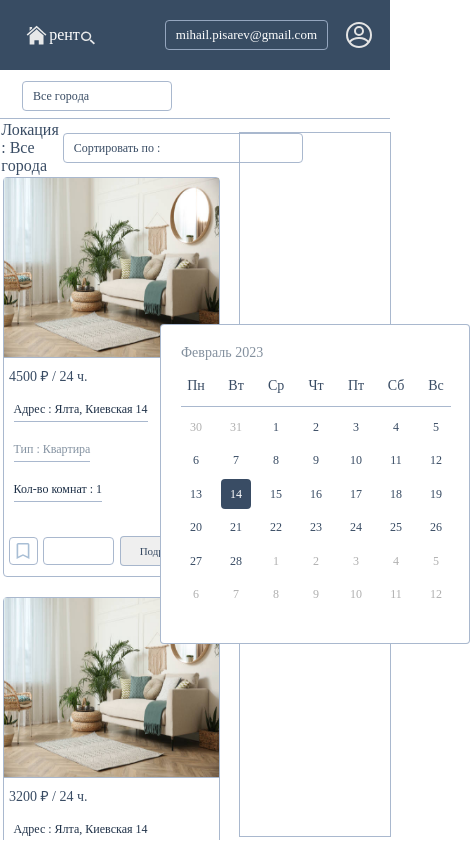
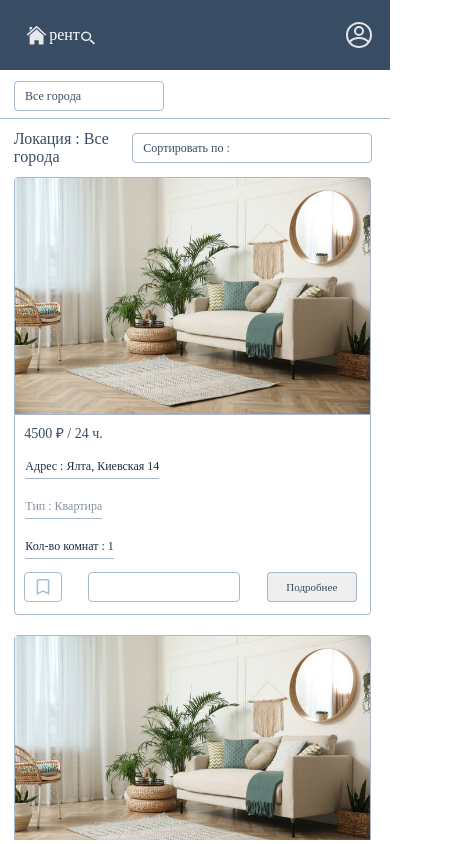
Before and after one commit to codeboxKenobi/rentorium-app, a Vue app: page / in a window 390 px wide. Shown: the whole page, 470 px wide, since content can reach past the window. Built offline with nearby package versions, Linux system fonts and the light colour scheme; a web font is replaced by a local one.

Commit message:
added: adaptive in OrderSubSectCmp

```diff
--- a/src/components/UI/AccountServCmp.vue
+++ b/src/components/UI/AccountServCmp.vue
@@ -35,6 +35,9 @@ import { menuFieldData } from '@/assets/static/accountMenu'
 
         setup( props: any, { emit }: any ) {
             const accountMenu = ref( false )
+            const target = ref(null)
+
+            onClickOutside( target, (event) => closeMenu())
 
             const clickHandler = (): void => {
                 accountMenu.value = !accountMenu.value
@@ -44,11 +47,8 @@ import { menuFieldData } from '@/assets/static/accountMenu'
             const closeMenu = (): void => {
                 accountMenu.value = false
             }
-            const target = ref(null)
-            onClickOutside( target, (event) => closeMenu())
 
             const menuItemHandler = ( data: string ): void => {
-                console.log( data );
                 emit( 'menu-item-handler', data  )
                 closeMenu()
             }
@@ -58,8 +58,8 @@ import { menuFieldData } from '@/assets/static/accountMenu'
                 target,
                 menuFieldData,
                 clickHandler,
+                closeMenu,
                 menuItemHandler,
-                closeMenu
             }
         }
     }
@@ -83,6 +83,10 @@ import { menuFieldData } from '@/assets/static/accountMenu'
         color: $main-white;
         border: $main-border1;
         border-radius: $main-border-radius;
+
+        @media screen and ( max-width: 440px ) {
+            display: none;
+        }
     }
 }
 
--- a/src/components/UI/ButtonCmp.vue
+++ b/src/components/UI/ButtonCmp.vue
@@ -24,8 +24,8 @@ export default {
     },
 
     setup( props: any, { emit }: any ) {
+        const loading = computed(() => props.loading )
         const buttonSize = ref( props.btnName.split('').length )
-        const loading = computed(() => props.loading )
 
         const clickHandler = (): void => {
             emit( 'click-handler' )
--- a/src/components/UI/DatePeriodCmp.vue
+++ b/src/components/UI/DatePeriodCmp.vue
@@ -1,54 +1,15 @@
 <template>
-    <div class="date-wrapper">
-        <div class="date-cmp"
-            @click="bdatedField" >
-            <span>{{ currentdateName }}</span>
-        </div>
-        <div class="date-cmp-options" v-if="dateField">
-            <span class="date-cmp-options-field"
-                v-for="( field, fieldIndex ) in Object.entries( dateFieldItem )"
-                    :key="fieldIndex"
-                    @click="dateFieldElem( field[ 1 ], field[ 0 ]  )">
-                    {{ field[ 1 ] }}
-            </span>
-        </div>
+    <div class="date-period">
+        <datepicker />
     </div>
 </template>
 
 <script lang="ts">
-import { ref, computed } from 'vue'
+import Datepicker from '@/components/UI/datepicker/Datepicker.vue'
 
     export default {
-        props: {
-            dateName: { type: String, default: '' },
-            dateFieldItem: { type: Object, default: () => { return {} } }
-        },
-
-        emits: [ 'emit-date-value' ],
-
-        setup( props: any, { emit }: any ) {
-
-            const dateSize = computed(() => props.dateName.split('').length )
-            const dateField = ref<boolean>( false )
-            const currentdateName = ref<string>( props.dateName )
-
-            const bdatedField = (): void => {
-                dateField.value = !dateField.value
-            }
-
-            const dateFieldElem = ( fieldName: string, fieldKey: string ): void => {
-                currentdateName.value = fieldName
-                emit( 'emit-date-value', fieldKey )
-                bdatedField()
-            }
-
-            return {
-                dateSize,
-                dateField,
-                currentdateName,
-                bdatedField,
-                dateFieldElem
-            }
+        components: {
+            Datepicker
         }
     }
 </script>
@@ -56,67 +17,10 @@ import { ref, computed } from 'vue'
 <style lang="scss" scoped>
 @import '~/src/assets/styles/custom.scss';
 
-.date-wrapper {
-    @include flexCol( flex-start, flex-start )
-}
-
-.date-cmp {
-    @include flexRow( flex-start, center );
-    @include font2( 12px );
-    height: 30px;
-    min-width: 100px;
-    width: calc( 15px * v-bind( dateSize ));
-    padding: 0px 10px;
-    margin: 0px 4px;
-    border: $main-border1;
-    border-radius: $main-border-radius;
-    outline: none;
-    color: $main-color;
-    // background-color: $main-white;
-    cursor: pointer;
-
-    &:hover {
-        border: $main-border1-hover;
-    }
-
-    &-options {
-        @include flexCol( flex-start, flex-start );
-        overflow-y: scroll;
-        max-height: 300px;
-        z-index: 20;
-        min-width: 120px;
-        width: calc( 15px * v-bind( dateSize ) );
-        margin: 2px 4px;
-        border: $main-border1;
-        border-radius: $main-border-radius;
-        outline: none;
-        color: $main-color;
-        background-color: $main-white;
-        cursor: pointer;
-
-        &:hover {
-                // background-color: $main-hover;
-                // color: $main-white;
-                border: $main-border1-hover;
-            }
-
-        &-field {
-            @include flexRow( flex-start, center );
-            @include font2( 12px );
-            min-height: 30px;
-            width: calc( 100% - 10px );
-            padding: 0px 10px;
-            margin: 0px 0px;
-            outline: none;
-            color: $main-color;
-
-
-            &:hover {
-                background-color: $main-color;
-                color: $main-white;
-                border-radius: 0px 4px 4px 0px;
-            }
-        }
-    }
+.date-period {
+    @include flexCol( flex-start, flex-start );
+    height: 60%;
+    width: 100%;
+    margin-top: 3px;
 }
 </style>
--- a/src/components/UI/OrderCmp.vue
+++ b/src/components/UI/OrderCmp.vue
@@ -80,15 +80,25 @@ import ButtonCmp from './ButtonCmp.vue';
 
 .order-item {
     @include flexCol( space-between, center );
-    height: 400px;
-    min-width: 31%;
+    // height: 400px;
+    min-width: 24%;
     max-width: 220px;
     margin: 10px 5px;
     border: $main-border1;
     border-radius: $main-border-radius;
     // box-shadow: $main-shadow;
 
-    @media screen and ( max-width: 1280px ) {
+    @media screen and ( max-width: 1028px ) {
+        width: 32%;
+        max-width: 100%;
+    }
+
+    @media screen and ( max-width: 780px ) {
+        width: 48%;
+        max-width: 100%;
+    }
+
+    @media screen and ( max-width: 540px ) {
         width: 100%;
         max-width: 100%;
     }
@@ -125,9 +135,9 @@ import ButtonCmp from './ButtonCmp.vue';
 
 .order-item-bookmark {
     @include flexRow( center, center );
-    height: 96%;
-    min-width: 14%;
-    padding-right: 1px;
+    height: 30px;
+    // min-width: 14%;
+    padding: 5px;
     border: $main-border1;
     border-radius: $main-border-radius;
 
@@ -139,8 +149,8 @@ import ButtonCmp from './ButtonCmp.vue';
 
 .order-item-status {
     @include flexRow( flex-start, center );
-    height: 96%;
-    width: 35%;
+    height: 30px;
+    width: 45%;
     margin: 2px 2px 2px 5px;
     border: $main-border1;
     border-radius: $main-border-radius;
--- a/src/components/UI/SelectCmp.vue
+++ b/src/components/UI/SelectCmp.vue
@@ -80,7 +80,6 @@ import { onClickOutside } from '@vueuse/core'
     border-radius: $main-border-radius;
     outline: none;
     color: $main-color;
-    // background-color: $main-white;
     cursor: pointer;
 
     &:hover {
--- a/src/components/contentSection/ ordersSubSection/OrderSubSectCmp.vue
+++ b/src/components/contentSection/ ordersSubSection/OrderSubSectCmp.vue
@@ -70,8 +70,8 @@ import { selectSearch } from '@/assets/utils/orderSelectFilter'
 .order {
     @include flexCol( flex-start, center );
     height: 100%;
-    width: 59%;
-    margin-right: 10px;
+    width: 100%;
+    margin: 10px;
 
     &-header-sort {
         @include flexRow( space-between, flex-start );
--- a/src/components/contentSection/ContentSectCmp.vue
+++ b/src/components/contentSection/ContentSectCmp.vue
@@ -1,7 +1,7 @@
 <template>
     <div class="content">
         <order-sub-sect-cmp />
-        <map-sub-sect-cmp />
+        <!-- <map-sub-sect-cmp /> -->
     </div>
 </template>
 
--- a/src/components/contentSection/mapSubSection/MapSubSectCmp.vue
+++ b/src/components/contentSection/mapSubSection/MapSubSectCmp.vue
@@ -1,17 +1,18 @@
 <template>
     <div class="map">
-        <datepicker />
+        <!-- <datepicker /> -->
+        <date-period-cmp />
     </div>
 </template>
 
 <script lang="ts">
-import Datepicker from '@/components/UI/datepicker/Datepicker.vue'
-
+// import Datepicker from '@/components/UI/datepicker/Datepicker.vue'
+import DatePeriodCmp from '@/components/UI/DatePeriodCmp.vue';
     export default {
         components: {
-            Datepicker
+            // Datepicker,
+            DatePeriodCmp
         }
-
     }
 </script>
 
@@ -19,10 +20,10 @@ import Datepicker from '@/components/UI/datepicker/Datepicker.vue'
 @import '~/src/assets/styles/custom.scss';
 
 .map {
-    @include flexRow( center, center );
+    @include flexCol( flex-start, center );
     height: 98%;
     width: 39%;
     margin-top: 4px;
-    border: $main-border1;
+    // border: $main-border1;
 }
 </style>
--- a/src/components/controlSection/ControlSectCmp.vue
+++ b/src/components/controlSection/ControlSectCmp.vue
@@ -56,7 +56,7 @@ import SelectCmp from '../UI/SelectCmp.vue';
     height: 45px;
     width: 100%;
     margin-top: 4px;
-    padding: 0px 15px 0px 18px;
+    padding: 0px 10px ;
     border-bottom: $main-border1;
 
     &-city-section {
```
